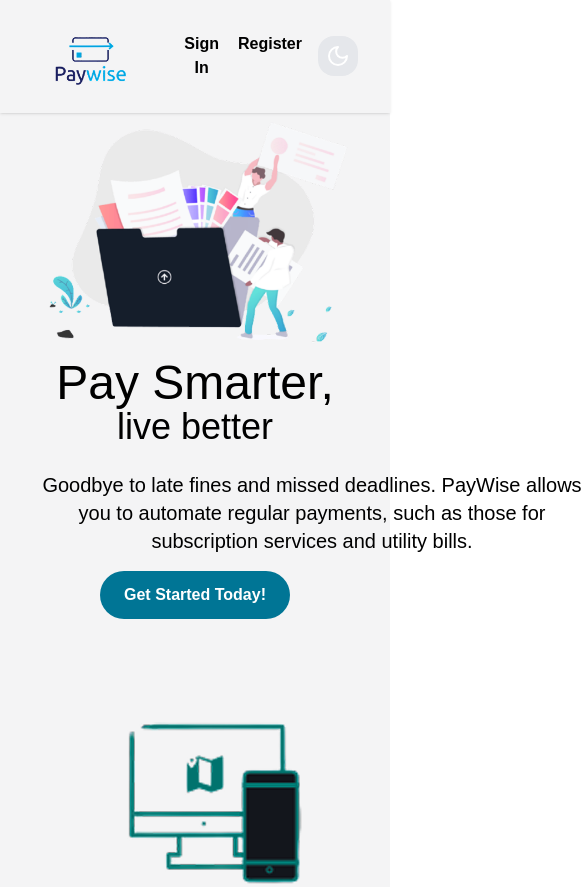
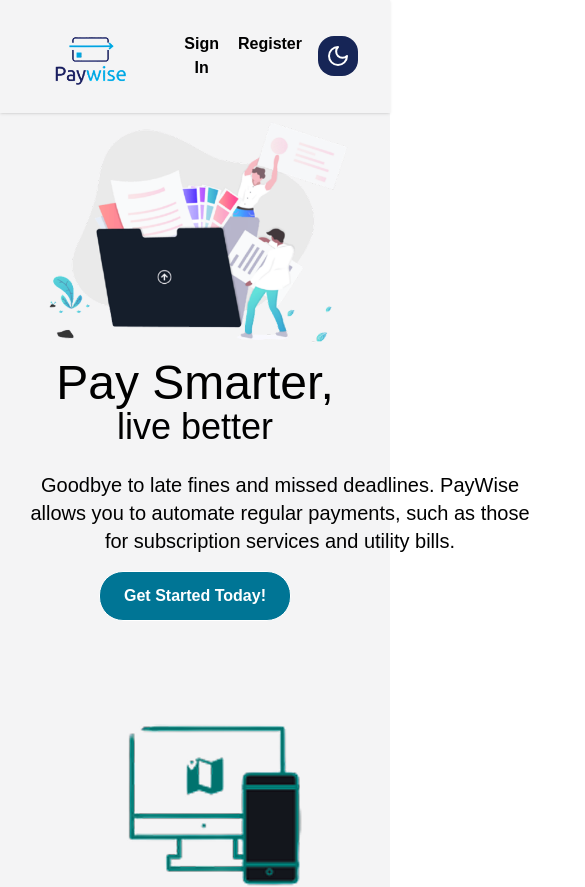
Before and after one commit to OperaCode/PayWise, a React (Vite) app in the folder client/: page / in a window 390 px wide. Shown: the top 887 px of the page, 585 px wide, since content can reach past the window. Built offline with nearby package versions, Linux system fonts and the light colour scheme.

Commit message:
debugtoggle

```diff
--- a/client/package.json
+++ b/client/package.json
@@ -14,6 +14,7 @@
     "@tailwindcss/vite": "^4.0.1",
     "axios": "^1.7.9",
     "lucide-react": "^0.475.0",
+    "next-themes": "^0.4.4",
     "react": "^18.3.1",
     "react-dom": "^18.3.1",
     "react-redux": "^9.2.0",
--- a/client/src/App.jsx
+++ b/client/src/App.jsx
@@ -20,9 +20,10 @@ const App = () => {
 
   return (
     <>
-      {loading ? (
+      {/* {loading ? (
         <Loader /> // Show loader while loading
       ) : (
+      )} */}
         <Routes>
           <Route path="/" element={<LandingPage />} />
           <Route path="/about" element={<LandingLayout><AboutUs /></LandingLayout>} />
@@ -31,7 +32,6 @@ const App = () => {
           <Route path="/register" element={<Register />} />
           <Route path="/login" element={<Login />} />
         </Routes>
-      )}
     </>
   );
 };
--- a/client/src/Pages/landingPage.jsx
+++ b/client/src/Pages/landingPage.jsx
@@ -27,12 +27,12 @@ const LandingPage = () => {
                     <div className=' '>
                         <img src={heropicture} className='w-3xl m-auto' alt="Hero" />
                         {/* <h1 className='font-medium text-5xl md:text-7xl w-full'>Pay Smarter, <span className='text-4xl md:text-5xl'>Live Better</span></h1> */}
-                        <h1 className='font-medium text-5xl md:text-7xl'>Pay Smarter,</h1>
-                        <p className='text-4xl md:text-5xl'>live better</p><br />
+                        <h1 className='font-medium text-5xl md:text-7xl text-center'>Pay Smarter,</h1>
+                        <p className='text-4xl md:text-5xl text-center'>live better</p><br />
 
-                        <p className='text-xl w-xl m-auto'>Goodbye to late fines and missed deadlines. PayWise allows you to automate regular payments, such as those for subscription services and utility bills.</p>
+                        <p className='text-xl w-lg m-auto text-center'>Goodbye to late fines and missed deadlines. PayWise allows you to automate regular payments, such as those for subscription services and utility bills.</p>
                        <Link to="/register">
-                       <button className='bg-cyan-700 text-white px-6 hover:cursor-pointer py-3 rounded-3xl font-semibold mt-4 hover:bg-green-900'>Get Started Today!</button>
+                       <button className='bg-cyan-700 border text-white px-6 hover:cursor-pointer py-3 rounded-3xl font-semibold mt-4 hover:bg-green-900'>Get Started Today!</button>
                        </Link>
                     </div>
 
@@ -77,7 +77,7 @@ const LandingPage = () => {
                             <h1 className='text-3xl font-bold md:text-5xl '>Earn rewards for every automated payment</h1>
                             <p className='mt-2'>Every time you use our platform for automated payments, you’ll earn reward-based tokens. These tokens can be redeemed for discounts and exclusive perks, making financial discipline more rewarding than ever.</p>
                             <Link to="/about">
-                       <button className='bg-cyan-700 text-white px-6 hover:cursor-pointer py-3 rounded-3xl font-semibold mt-4 hover:bg-green-900'>Learn MORE...!</button>
+                       <button className='bg-cyan-700  text-white px-6 hover:cursor-pointer py-3 rounded-3xl font-semibold mt-4 hover:bg-green-900'>Learn MORE...!</button>
                        </Link>
                         </div>
                     </div>
--- a/client/src/components/Header.jsx
+++ b/client/src/components/Header.jsx
@@ -32,7 +32,7 @@ const Header = () => {
 
                     <button
                         onClick={toggleTheme}
-                        className="p-2 bg-gray-200 dark:bg-gray-700 rounded-2xl hover:cursor-pointer"
+                        className="p-2 bg-blue-950 dark:bg-gray-700 rounded-2xl hover:cursor-pointer"
                     >
                         {theme === "light" ? <Moon className="text-white" /> : <Sun className="text-yellow-400" />}
                     </button>
```
Also changed, not shown: client/src/components/Theme.css (added, +17 -0 lines), client/src/App.css (line endings or trailing spaces), 1 other file (tests, documents, lock files or other folders).
